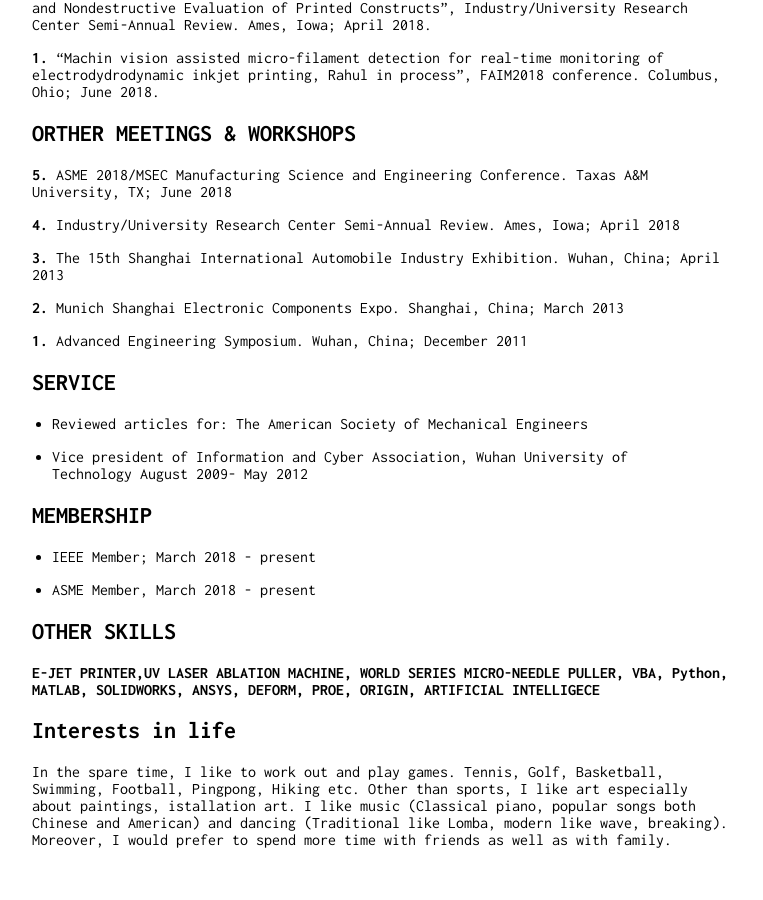
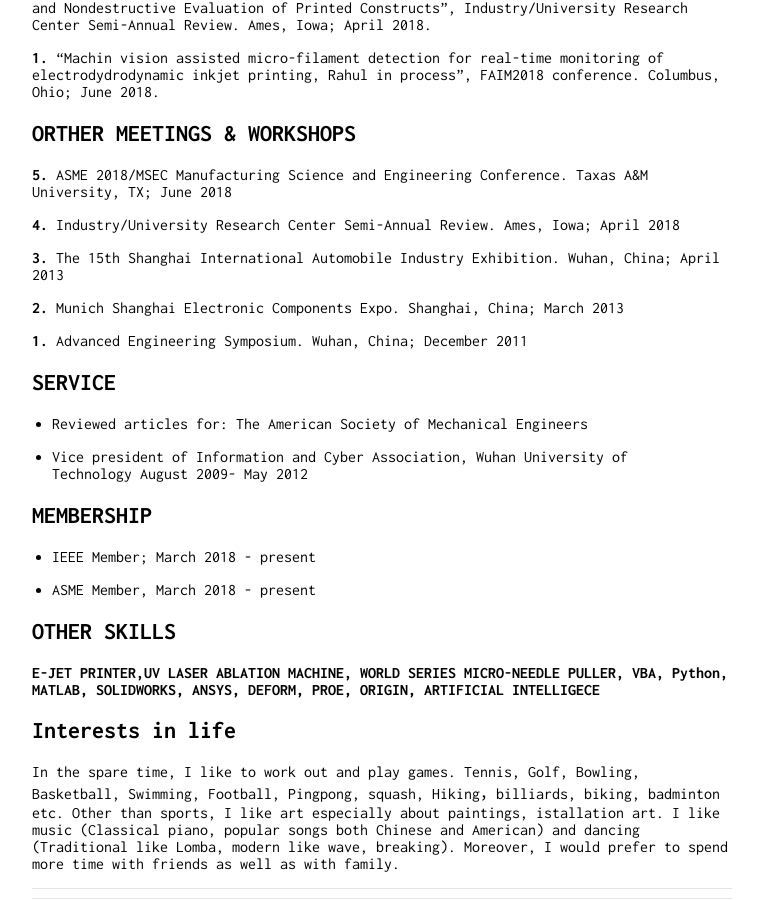
Before and after one commit to zhangxiao2018/zhangxiao2018.github.io, a Jekyll site: the page built from index.md, in a window 1280 px wide and 900 px high, scrolled down 1970 px. Shown: the whole window, without its empty margins (258-1021 px from the left). Built offline with Jekyll 4.4.1, drawn with Linux system fonts in a browser that asks for light colours; our own code applies the rules of GitHub Pages for plain Markdown files; before the commit the page ends 2818 px from its top, so only the background shows below that.

Commit message:
Update index.md

```diff
--- a/index.md
+++ b/index.md
@@ -115,4 +115,8 @@ August 2009- May 2012
 **E-JET PRINTER,UV LASER ABLATION MACHINE, WORLD SERIES MICRO-NEEDLE PULLER, VBA, Python, MATLAB, SOLIDWORKS, ANSYS, DEFORM, PROE, ORIGIN, ARTIFICIAL INTELLIGECE**
 
 ## Interests in life
-In the spare time, I like to work out and play games. Tennis, Golf, Basketball, Swimming, Football, Pingpong, Hiking etc. Other than sports, I like art especially about paintings, istallation art. I like music (Classical piano, popular songs both Chinese and American) and dancing (Traditional like Lomba, modern like wave, breaking). Moreover, I would prefer to spend more time with friends as well as with family.
+In the spare time, I like to work out and play games. Tennis, Golf, Bowling, Basketball, Swimming, Football, Pingpong, squash, Hiking，billiards, biking, badminton etc. Other than sports, I like art especially about paintings, istallation art. I like music (Classical piano, popular songs both Chinese and American) and dancing (Traditional like Lomba, modern like wave, breaking). Moreover, I would prefer to spend more time with friends as well as with family.
+- - -
+
+
+- - -
```
